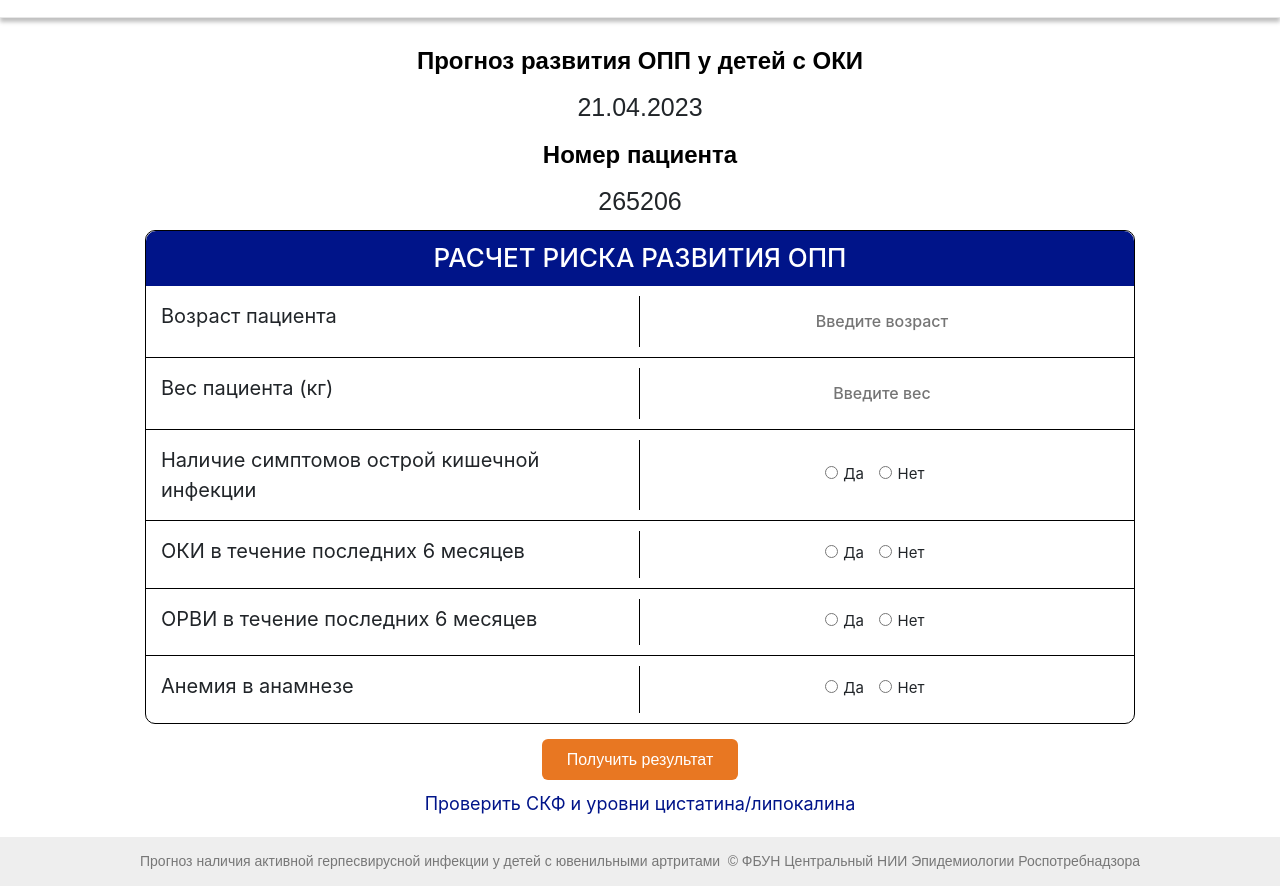
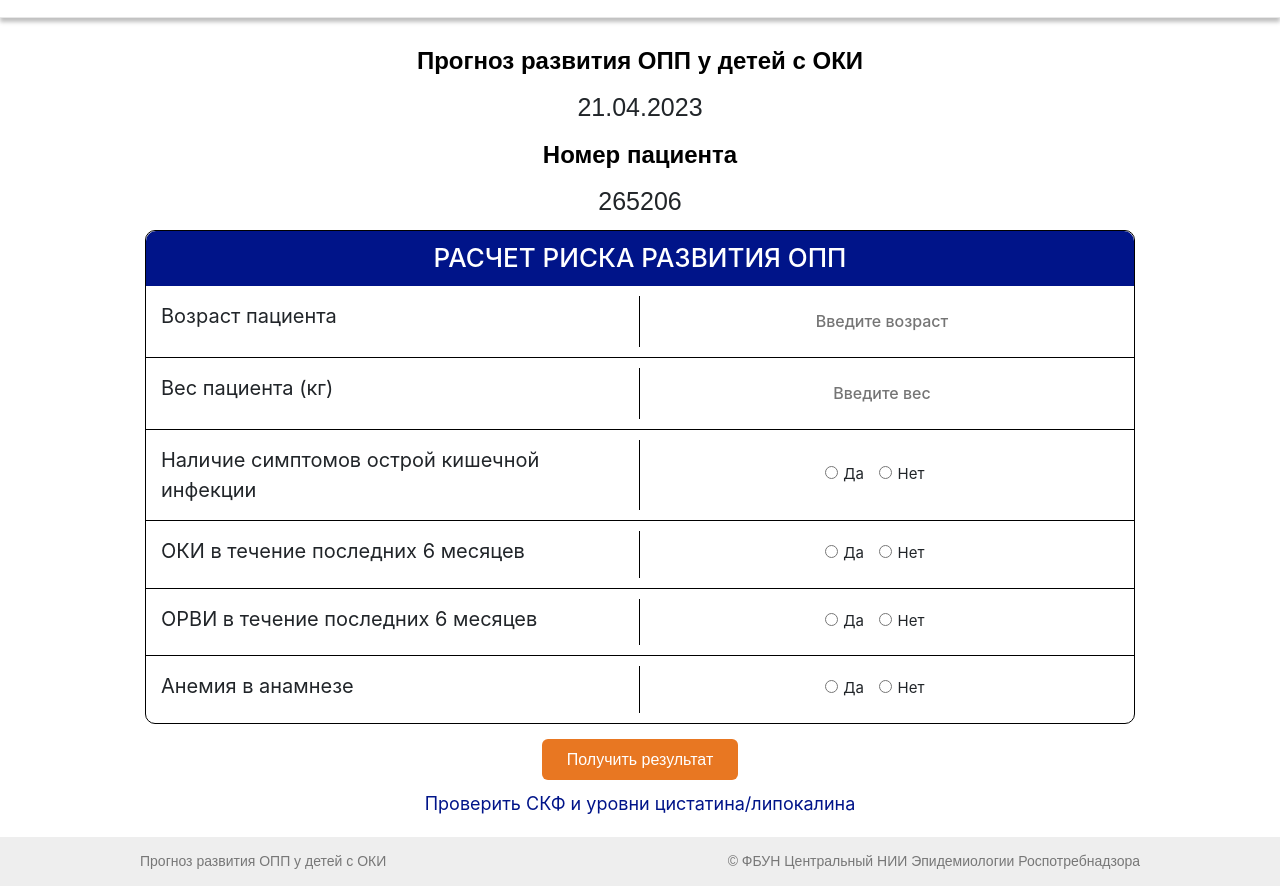
Before and after one commit to CowboyManlbdro/us_calc, a plain HTML site: page index.html in a window 1280 px wide. Shown: the part 103-989 px from the top of the page. Drawn offline with nearby package versions, Linux system fonts and the light colour scheme.

Commit message:
change footer

```diff
--- a/index.html
+++ b/index.html
@@ -193,7 +193,7 @@
 
     <footer class="footer__container">
         <div class="container">
-            <p class="float-left">Прогноз наличия активной герпесвирусной инфекции у детей с ювенильными артритами</p>
+            <p class="float-left">Прогноз развития ОПП у детей с ОКИ</p>
             <p class="float-right">&copy ФБУН Центральный НИИ Эпидемиологии Роспотребнадзора</p>
         </div>
     </footer>
```
